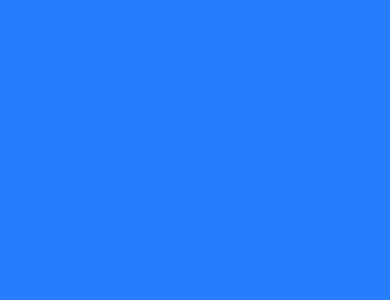
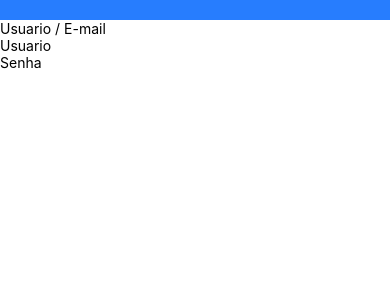
Before and after one commit to gabrieldrgl/mobilis-native, a React Native app in the folder mobilis-front/: screen /Login in a window 390 px wide. Shown: the top 300 px of the page. Built offline with nearby package versions, Linux system fonts and the light colour scheme.

Commit message:
Subindo alteracoes e criacao de componente de input

```diff
--- /dev/null
+++ b/mobilis-front/src/components/Input/index.tsx
@@ -0,0 +1,10 @@
+import { Container, InputText } from "./style";
+
+
+export function Input(props) {
+    return (
+        <Container>
+            <InputText placeholder={props.placeholder} />
+        </Container>
+    )
+}
--- /dev/null
+++ b/mobilis-front/src/components/Input/style.ts
@@ -0,0 +1,11 @@
+import styled from "styled-components/native";
+
+export const Container = styled.View`
+    flex-direction: row;
+`;
+
+// export const Icon = styled.
+
+export const InputText = styled.TextInput`
+
+`;
--- a/mobilis-front/src/pages/login/index.tsx
+++ b/mobilis-front/src/pages/login/index.tsx
@@ -1,15 +1,38 @@
-import React from 'react';
-import { Container } from './styles';
-import { RoundedFooter } from '../../components/roundedFooter/styles';
-import { ImageSourcePropType } from 'react-native';
+import React, { useState } from "react";
+import { Container, ImageContainer, LoginForm, Label } from "./styles";
+import { View } from "react-native";
 
-const image = "../../assets/van.svg"
+import { Input } from "../../components/Input"
+
+const image = "../../assets/van.svg";
+
+interface user {
+  login: string;
+  password: string;
+}
+
+const users: user[] = [{ login: "caio", password: "123" }];
 
 export default function Login() {
+  const [login, setLogin] = useState("")
+  const [password, setPassword] = useState("")
+
+  function validateUser() {
+    if(login == users[0].login && password == users[0].password) {
+      alert("Entrou no sistema!")
+    }
+  }
+
   return (
-    <Container>
-      {/* Aqui vai o Icone da van */}
-      {/* Aqui vai o form de login */}
-    </Container>
+    <View>
+      <Container>{/* Aqui vai o Icone da van */}</Container>
+      <LoginForm>
+        <Label>Usuario / E-mail</Label>
+        <Input placeholder="Usuario" />
+        <Label></Label>
+        <Input placeholder="Senha" secureTextEntry={true} />
+
+      </LoginForm>
+    </View>
   );
 }
--- a/mobilis-front/src/pages/login/styles.ts
+++ b/mobilis-front/src/pages/login/styles.ts
@@ -3,5 +3,30 @@ import styled from "styled-components/native";
 export const Container = styled.View`
   background-color: #277DFE;
   width: 100%;
-  height: 100%;
+  height: 40%;
 `;
+
+export const ImageContainer = styled.Image`
+
+`;
+
+export const LoginForm = styled.View`
+
+`;
+
+export const Label = styled.Text`
+
+`;
+
+export const Input = styled.TextInput`
+  background-color: #878787;
+  width: 75%;
+  height: 45px;
+  border-radius: 5px;
+  margin: 15px 5px 0px 25px;
+  padding: 6px;
+`;
+
+export const Button = styled.Button`
+
+`;
```
